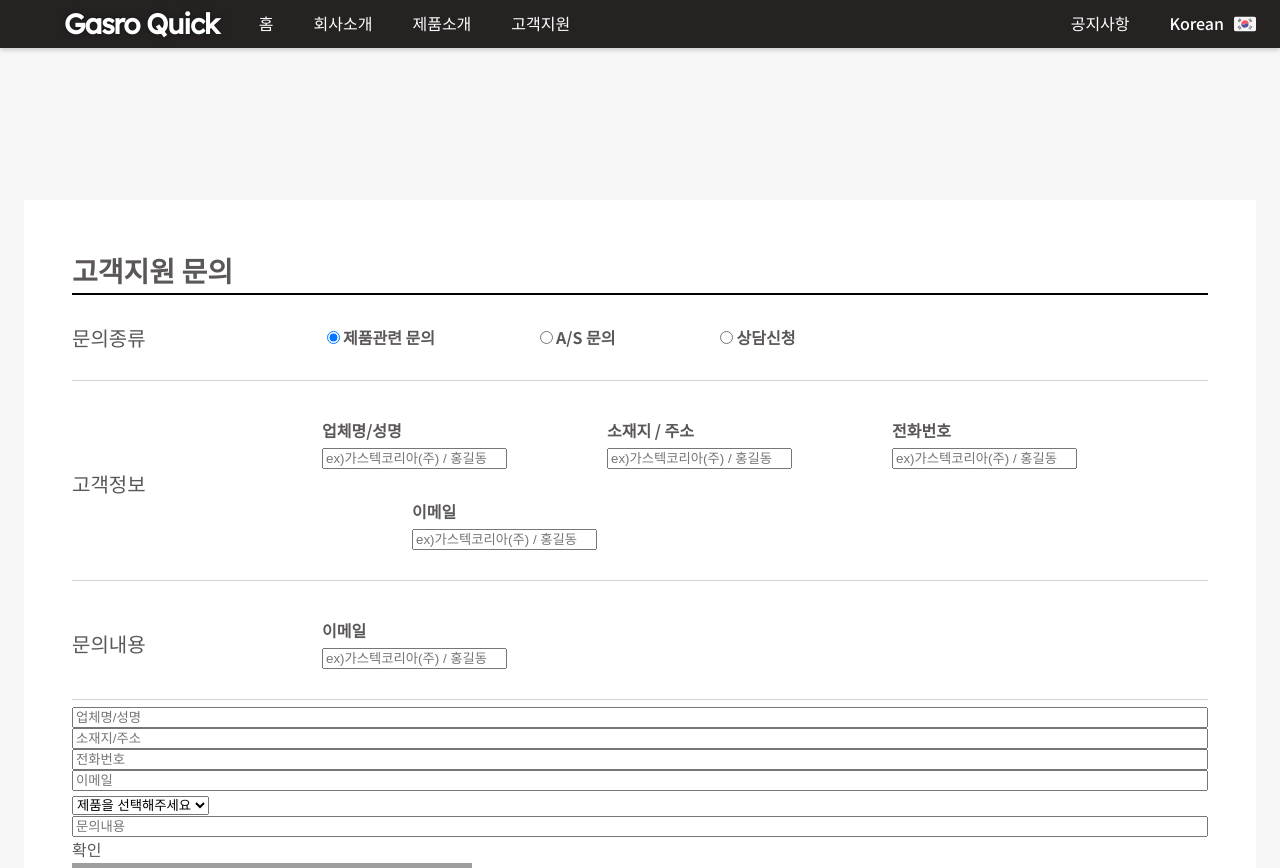
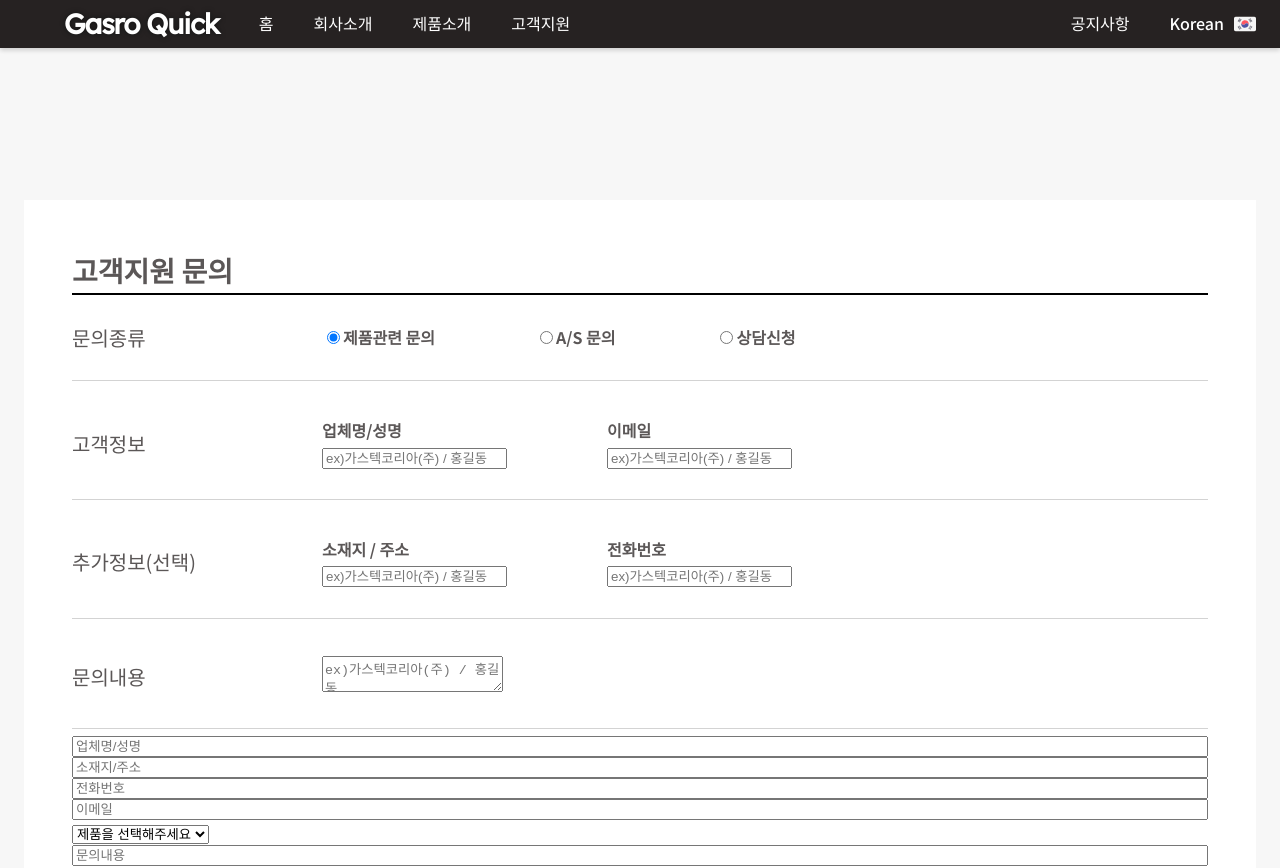
Before and after one commit to Oizys18/gasro, a React (Create React App) app in the folder client/: page /support in a window 1280 px wide. Shown: the top 868 px of the page. Built offline with nearby package versions, Linux system fonts and the light colour scheme; grey boxes are pictures that could not be loaded.

Commit message:
Add table

```diff
--- a/client/src/containers/Support.tsx
+++ b/client/src/containers/Support.tsx
@@ -67,10 +67,7 @@ function Support({ ...props }: Isupport) {
                   </dd>
                 </dl>
                 <dl>
-                  <dt>
-                    고객정보
-                    {/* <label htmlFor="">*선택</label> */}
-                  </dt>
+                  <dt>고객정보</dt>
                   <dd>
                     <ol>
                       <li>
@@ -82,6 +79,23 @@ function Support({ ...props }: Isupport) {
                           />
                         </p>
                       </li>
+
+                      <li>
+                        <strong>이메일</strong>
+                        <p>
+                          <input
+                            type="text"
+                            placeholder="ex)가스텍코리아(주) / 홍길동"
+                          />
+                        </p>
+                      </li>
+                    </ol>
+                  </dd>
+                </dl>
+                <dl>
+                  <dt>추가정보(선택)</dt>
+                  <dd>
+                    <ol>
                       <li>
                         <strong>소재지 / 주소</strong>
                         <p>
@@ -100,15 +114,6 @@ function Support({ ...props }: Isupport) {
                           />
                         </p>
                       </li>
-                      <li>
-                        <strong>이메일</strong>
-                        <p>
-                          <input
-                            type="text"
-                            placeholder="ex)가스텍코리아(주) / 홍길동"
-                          />
-                        </p>
-                      </li>
                     </ol>
                   </dd>
                 </dl>
@@ -117,10 +122,9 @@ function Support({ ...props }: Isupport) {
                   <dd>
                     <ol>
                       <li>
-                        <strong>이메일</strong>
                         <p>
-                          <input
-                            type="text"
+                          <textarea
+                            // type="text"
                             placeholder="ex)가스텍코리아(주) / 홍길동"
                           />
                         </p>
@@ -129,43 +133,7 @@ function Support({ ...props }: Isupport) {
                   </dd>
                 </dl>
               </div>
-              {/*
-              <div className="sp-radio">
-                <p>지원종류</p>
-                <label>
-                  <input
-                    type="radio"
-                    name="category"
-                    id="support-category"
-                    value="product-inquiry"
-                    checked={category === 0 ? true : false}
-                    onChange={() => setCategory(0)}
-                  />
-                  제품관련 문의
-                </label>
-                <label>
-                  <input
-                    type="radio"
-                    name="category"
-                    id="support-category"
-                    value="consulting"
-                    checked={category === 1 ? true : false}
-                    onChange={() => setCategory(1)}
-                  />
-                  상담신청
-                </label>
-                <label>
-                  <input
-                    type="radio"
-                    name="category"
-                    id="support-category"
-                    value="after-service"
-                    checked={category === 2 ? true : false}
-                    onChange={() => setCategory(2)}
-                  />
-                  A/S문의
-                </label>
-              </div> */}
+
               <div className="sp-input">
                 <input type="text" placeholder="업체명/성명" />
                 <input type="text" placeholder="소재지/주소" />
```
